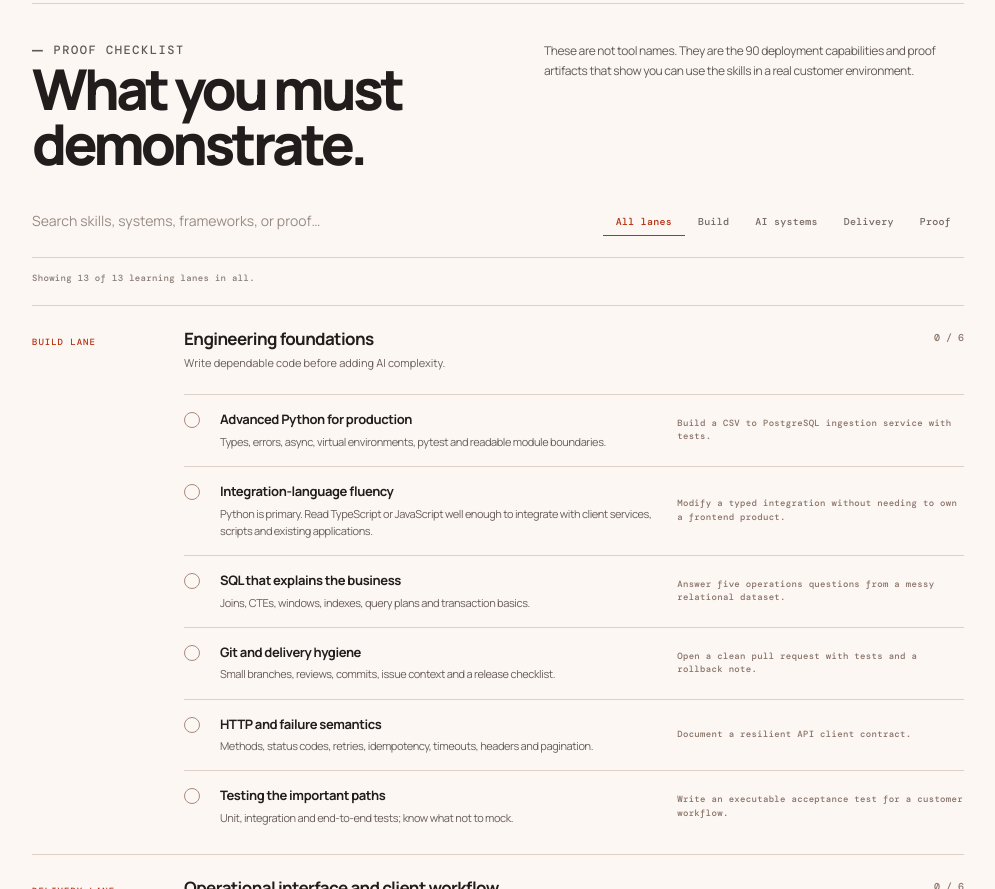
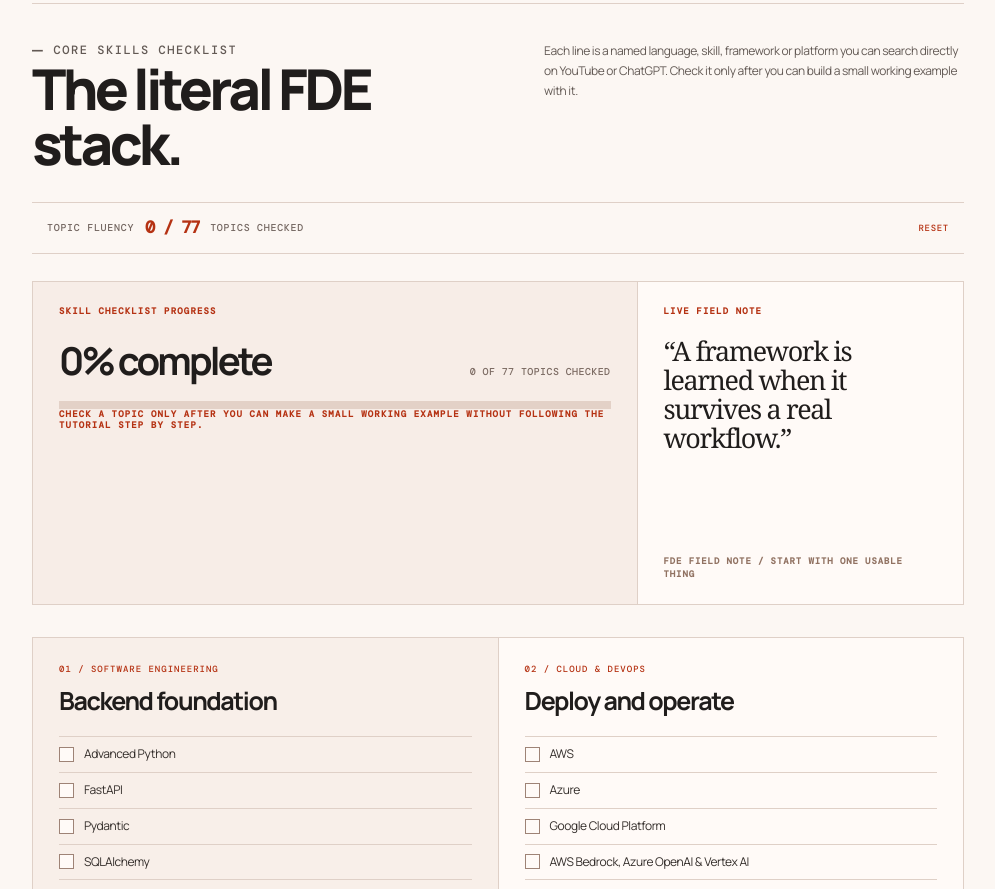
Before and after one commit to jaytyagiwithai-wq/fde-fieldbook, a plain HTML site: page index.html in a window 1280 px wide. Shown: the part 1403-2292 px from the top of the page, without its empty margins (252-1247 px from the left). Drawn offline with nearby package versions, Linux system fonts and the light colour scheme.

Commit message:
Focus FDE fieldbook on skill progress

```diff
--- a/index.html
+++ b/index.html
@@ -666,7 +666,20 @@
     .skills-status { display: flex; align-items: center; gap: 11px; margin: 0 0 27px; padding: 13px 15px; border-top: 1px solid var(--line); border-bottom: 1px solid var(--line); color: #756862; font: 500 10px/1.4 "DM Mono", monospace; text-transform: uppercase; letter-spacing: .07em; }
     .skills-status b { color: #b53213; font-size: 17px; letter-spacing: -.07em; }
     .skills-status button { margin-left: auto; padding: 3px 0; color: #b53213; border: 0; background: transparent; font: 500 9px/1.4 "DM Mono", monospace; letter-spacing: .08em; text-transform: uppercase; }
+    #checklist { display: none; }
     .skills-status button:hover, .skills-status button:focus-visible { color: #201d1c; outline: none; }
+    .skills-progress-panel { display: grid; grid-template-columns: minmax(0, 1.3fr) minmax(240px, .7fr); margin: 0 0 32px; border: 1px solid var(--line); background: #f7ede7; }
+    .progress-summary { padding: 24px 26px; border-right: 1px solid var(--line); }
+    .progress-summary > p, .live-quote > p { margin: 0; color: #b53213; font: 600 9px/1.3 "DM Mono", monospace; letter-spacing: .13em; text-transform: uppercase; }
+    .progress-meta { display: flex; align-items: baseline; justify-content: space-between; gap: 18px; margin: 15px 0 12px; }
+    .progress-meta strong { color: #201d1c; font-size: clamp(27px, 3vw, 40px); letter-spacing: -.075em; }
+    .progress-meta span { color: #7c6b63; font: 500 10px/1.35 "DM Mono", monospace; letter-spacing: .04em; text-transform: uppercase; }
+    .core-progress { height: 8px; overflow: hidden; background: #e3d1c7; }
+    .core-progress > span { display: block; width: 0; height: 100%; background: #b53213; transition: width .3s ease; }
+    .progress-note { margin: 12px 0 0; color: #645953; font-size: 12px; line-height: 1.55; }
+    .live-quote { display: flex; min-height: 100%; padding: 24px 26px; flex-direction: column; justify-content: space-between; background: #fffaf7; }
+    .live-quote blockquote { margin: 18px 0 13px; color: #201d1c; font: 500 clamp(19px, 2.1vw, 27px)/1.08 Georgia, "Times New Roman", serif; letter-spacing: -.05em; }
+    .live-quote footer { padding: 0; border: 0; color: #917262; font: 600 9px/1.4 "DM Mono", monospace; letter-spacing: .1em; text-transform: uppercase; }
     .skills-grid { grid-template-columns: repeat(2, minmax(0,1fr)); border-color: var(--line); }
     .skills-card, .skills-card:nth-child(3n + 2), .skills-card:nth-child(3n + 3) { padding: 26px; border-color: var(--line); background: #f8efe9; }
     .skills-card:nth-child(4n + 2), .skills-card:nth-child(4n + 3) { background: #fffaf7; }
@@ -725,6 +738,8 @@
       .section { margin-top: 72px; }
       .skills-status { flex-wrap: wrap; }
       .skills-status button { margin-left: 0; }
+      .skills-progress-panel { grid-template-columns: 1fr; }
+      .progress-summary { border-right: 0; border-bottom: 1px solid var(--line); }
       .project { border-color: var(--line); }
     }
   </style>
@@ -739,7 +754,6 @@
       <nav>
         <a href="#start" class="active">Start here</a>
         <a href="#study-map">Skill checklist</a>
-        <a href="#checklist">Proof checklist</a>
         <a href="#roadmap">40-week path</a>
         <a href="#projects">Industry builds</a>
         <a href="#hiring-gate">Hiring gate</a>
@@ -773,8 +787,8 @@
           </aside>
         </div>
         <div class="metrics" aria-label="Checklist progress">
-          <div class="metric"><b id="completion-count">0 / 90</b><span>capability evidence</span></div>
-          <div class="metric"><b id="completion-rate">0%</b><span>readiness built</span></div>
+          <div class="metric"><b id="hero-skill-count">0 / 0</b><span>core skills checked</span></div>
+          <div class="metric"><b id="hero-skill-rate">0%</b><span>topic fluency</span></div>
           <div class="metric"><b>5</b><span>industry-grade FDE builds</span></div>
         </div>
       </section>
@@ -825,6 +839,19 @@
           <p>Each line is a named language, skill, framework or platform you can search directly on YouTube or ChatGPT. Check it only after you can build a small working example with it.</p>
         </div>
         <div class="skills-status"><span>Topic fluency</span><b id="core-skill-count">0 / 0</b><span>topics checked</span><button id="reset-core-skills" type="button">Reset</button></div>
+        <div class="skills-progress-panel" aria-label="Core skill study progress">
+          <div class="progress-summary">
+            <p>Skill checklist progress</p>
+            <div class="progress-meta"><strong id="core-skill-rate">0% complete</strong><span id="core-skill-detail">0 checked</span></div>
+            <div class="core-progress" id="core-progress" role="progressbar" aria-label="Core skill checklist completion" aria-valuemin="0" aria-valuemax="0" aria-valuenow="0"><span></span></div>
+            <p class="progress-note">Check a topic only after you can make a small working example without following the tutorial step by step.</p>
+          </div>
+          <aside class="live-quote" aria-live="polite">
+            <p>Live field note</p>
+            <blockquote id="core-skill-quote">“A framework is learned when it survives a real workflow.”</blockquote>
+            <footer id="core-skill-quote-source">FDE field note / start with one usable thing</footer>
+          </aside>
+        </div>
         <div class="skills-grid" aria-label="Core Forward Deployed Engineer skills and frameworks">
           <article class="skills-card"><p>01 / Software engineering</p><h3>Backend foundation</h3><ul><li>Advanced Python</li><li>FastAPI</li><li>Pydantic</li><li>SQLAlchemy</li><li>Alembic</li><li>Authentication: JWT &amp; OAuth</li><li>SQL &amp; MongoDB</li><li>Query Optimization</li><li>Clean Architecture</li><li>REST APIs &amp; OpenAPI</li><li>Redis &amp; Structured Logging</li></ul></article>
           <article class="skills-card"><p>02 / Cloud &amp; DevOps</p><h3>Deploy and operate</h3><ul><li>AWS</li><li>Azure</li><li>Google Cloud Platform</li><li>AWS Bedrock, Azure OpenAI &amp; Vertex AI</li><li>Docker &amp; Docker Compose</li><li>Kubernetes</li><li>CI/CD Pipelines</li><li>Cloud Deployment</li><li>Monitoring</li><li>Serving, Caching &amp; Autoscaling</li><li>Infrastructure as Code / Terraform</li></ul></article>
@@ -1156,9 +1183,18 @@
     const coreSkillKey = 'fde-fieldbook-2026-core-skills';
     let coreCompleted = {};
     try { coreCompleted = JSON.parse(localStorage.getItem(coreSkillKey) || '{}'); } catch { coreCompleted = {}; }
+    const coreSkillQuotes = [
+      { until: 0, text: '“A framework is learned when it survives a real workflow.”', source: 'FDE field note / start with one usable thing' },
+      { until: 24, text: '“Use the smallest stack that can earn a customer’s trust.”', source: 'FDE field note / favour useful over impressive' },
+      { until: 49, text: '“Every tool call is a product decision.”', source: 'FDE field note / know the workflow behind the model' },
+      { until: 74, text: '“Production readiness is evidence, not optimism.”', source: 'FDE field note / test, trace and measure' },
+      { until: 99, text: '“A good system makes the next decision clearer.”', source: 'FDE field note / improve the operating loop' },
+      { until: 100, text: '“You know the topics. Now build proof that a customer can use.”', source: 'FDE field note / turn fluency into a deployment' }
+    ];
 
     const totalTasks = tracks.reduce((sum, track) => sum + track.tasks.length, 0);
-    document.getElementById('completion-count').textContent = `0 / ${totalTasks}`;
+    const legacyCompletionCount = document.getElementById('completion-count');
+    if (legacyCompletionCount) legacyCompletionCount.textContent = `0 / ${totalTasks}`;
 
     function taskId(track, index) { return `${track.id}-${index}`; }
     function isTaskComplete(track, index) { return Boolean(completed[taskId(track, index)]); }
@@ -1172,7 +1208,20 @@
     function coreSkillId(index) { return `core-skill-${index}`; }
     function updateCoreSkills() {
       const count = coreSkillNames.filter((_, index) => coreCompleted[coreSkillId(index)]).length;
-      document.getElementById('core-skill-count').textContent = `${count} / ${coreSkillNames.length}`;
+      const total = coreSkillNames.length;
+      const rate = total ? Math.round((count / total) * 100) : 0;
+      const quote = coreSkillQuotes.find(item => rate <= item.until) || coreSkillQuotes[coreSkillQuotes.length - 1];
+      document.getElementById('core-skill-count').textContent = `${count} / ${total}`;
+      document.getElementById('hero-skill-count').textContent = `${count} / ${total}`;
+      document.getElementById('core-skill-rate').textContent = `${rate}% complete`;
+      document.getElementById('hero-skill-rate').textContent = `${rate}%`;
+      document.getElementById('core-skill-detail').textContent = `${count} of ${total} topics checked`;
+      const progress = document.getElementById('core-progress');
+      progress.setAttribute('aria-valuemax', total);
+      progress.setAttribute('aria-valuenow', count);
+      progress.querySelector('span').style.width = `${rate}%`;
+      document.getElementById('core-skill-quote').textContent = quote.text;
+      document.getElementById('core-skill-quote-source').textContent = quote.source;
     }
     function initialiseCoreSkills() {
       coreSkillRows.forEach((row, index) => {
@@ -1242,8 +1291,10 @@
     function updateProgress() {
       const count = Object.values(completed).filter(Boolean).length;
       const rate = Math.round((count / totalTasks) * 100);
-      document.getElementById('completion-count').textContent = `${count} / ${totalTasks}`;
-      document.getElementById('completion-rate').textContent = `${rate}%`;
+      const legacyCount = document.getElementById('completion-count');
+      const legacyRate = document.getElementById('completion-rate');
+      if (legacyCount) legacyCount.textContent = `${count} / ${totalTasks}`;
+      if (legacyRate) legacyRate.textContent = `${rate}%`;
       const remaining = [];
       for (const track of tracks) {
         track.tasks.forEach((task, index) => {
```
